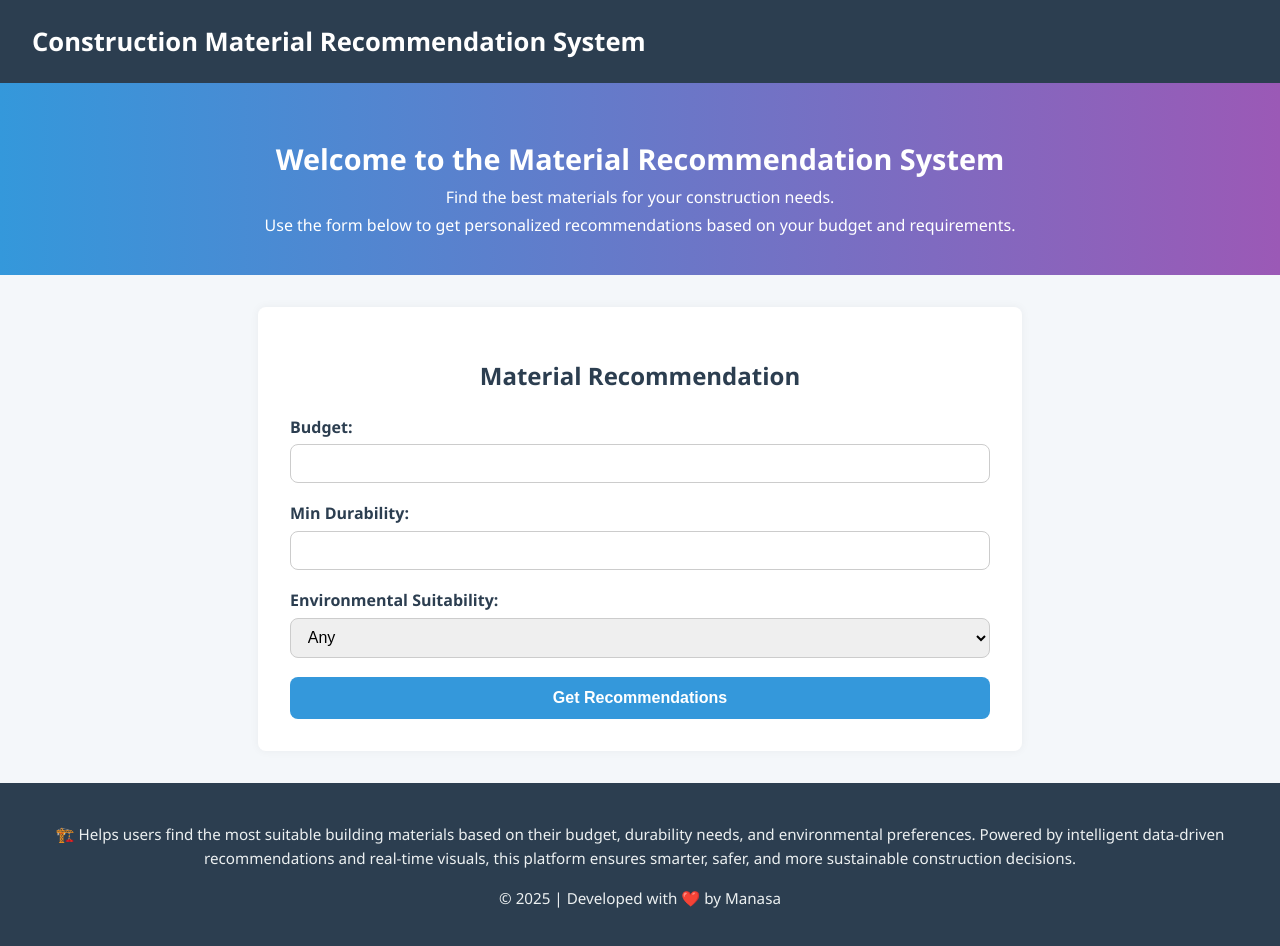
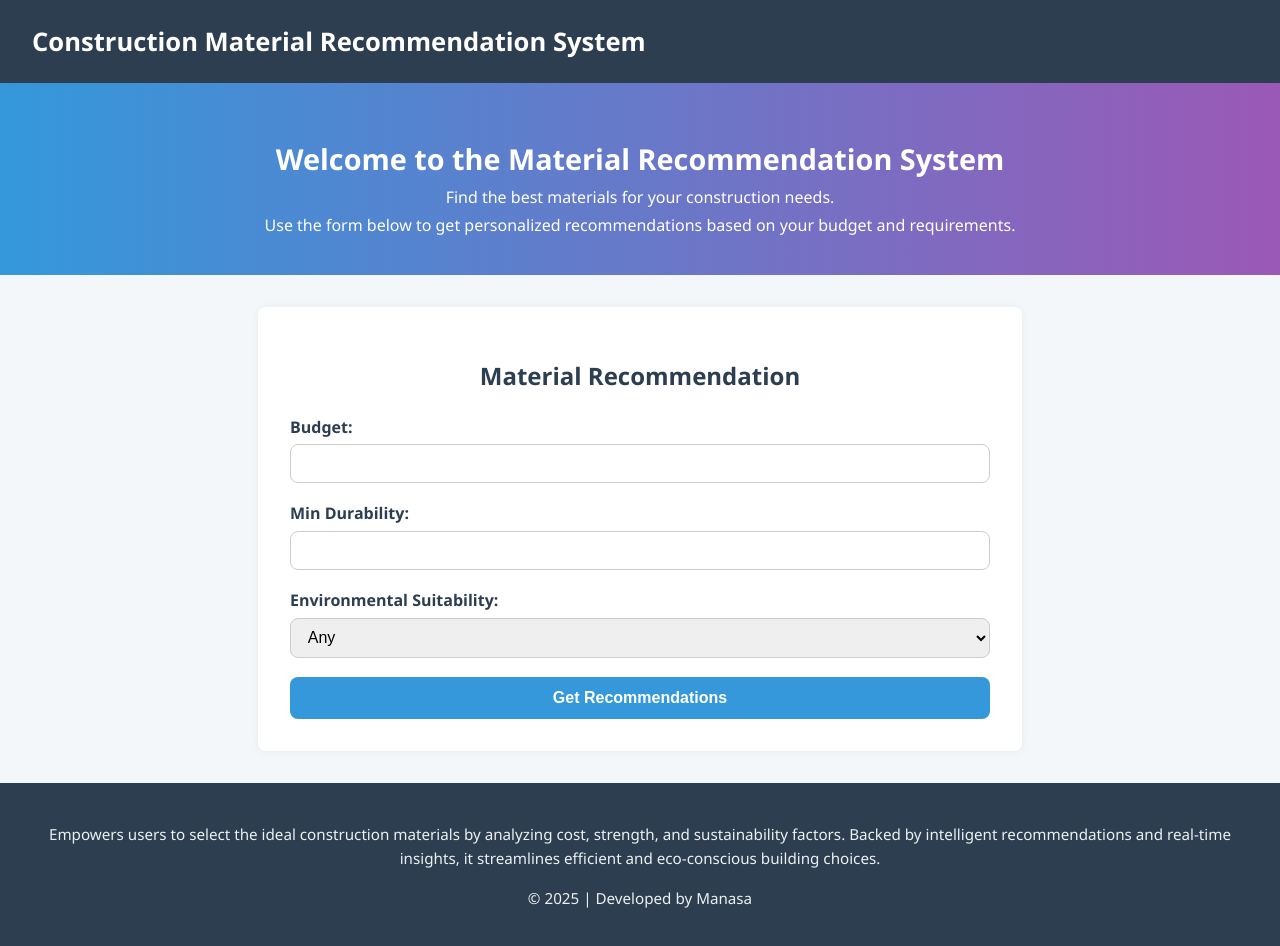
Before and after one commit to manasa8-bot/Construction-material-recommendation-frontend, a React (Create React App) app: page / in a window 1280 px wide. Shown: the top 946 px of the page. Built offline with nearby package versions, Linux system fonts and the light colour scheme.

Commit message:
Update Home.jsx

```diff
--- a/src/components/HomePage/Home.jsx
+++ b/src/components/HomePage/Home.jsx
@@ -1,8 +1,6 @@
 import React, { useState } from "react";
 import "./Home.css";
-import { Link } from "react-router-dom";
 import MaterialSuggestionBanner from '../MaterialSuggestionBanner/MaterialSuggestionBanner';
-import SlidingImageCarousel from '../SlidingImageCarousel/SlidingImageCarousel';
 
 const MaterialRecommendation = () => {
   const [budget, setBudget] = useState("");
@@ -119,11 +117,6 @@ const MaterialRecommendation = () => {
                     <td>{material.Environmental_Suitability}</td>
                     <td>{material.Availability}</td>
                   </tr>
-                  <tr>
-                    <td colSpan="5">
-                      <SlidingImageCarousel materialName={material.Material} />
-                    </td>
-                  </tr>
                 </React.Fragment>
               ))}
             </tbody>
@@ -133,10 +126,10 @@ const MaterialRecommendation = () => {
 
       <footer className="footer">
         <p>
-          🏗️ Helps users find the most suitable building materials based on their budget, durability needs, and environmental preferences. Powered by intelligent data-driven recommendations and real-time visuals, this platform ensures smarter, safer, and more sustainable construction decisions.
+          Empowers users to select the ideal construction materials by analyzing cost, strength, and sustainability factors. Backed by intelligent recommendations and real-time insights, it streamlines efficient and eco-conscious building choices.
         </p>
         <p>
-          © {new Date().getFullYear()} | Developed with ❤️ by Manasa
+          © {new Date().getFullYear()} | Developed by Manasa
         </p>
       </footer>
     </div>
```
